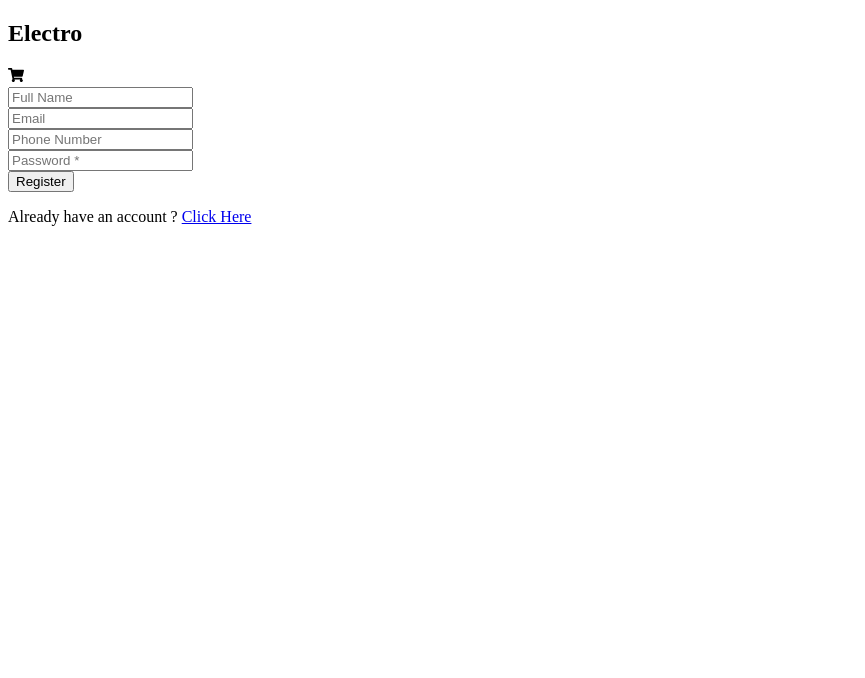
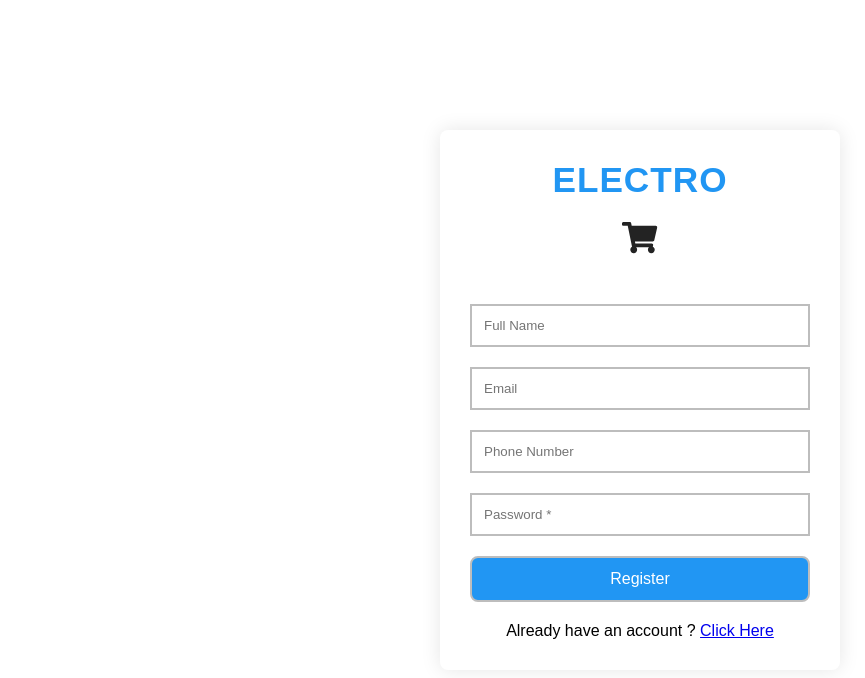
Before and after one commit to yacineaaddi/React-Ecommerce-Website, a React (Create React App) app: page / in a window 1280 px wide. Shown: the top 678 px of the page, without its empty margins (0-865 px from the left). Built offline with nearby package versions, Linux system fonts and the light colour scheme.

Commit message:
Styling the registration sign-up form

```diff
--- a/public/index.html
+++ b/public/index.html
@@ -1,14 +1,12 @@
 <!DOCTYPE html>
 <html lang="en">
+
 <head>
   <meta charset="utf-8" />
-    <link rel="icon" href="%PUBLIC_URL%/favicon.ico" />
+  <link rel="icon" href="%PUBLIC_URL%/Shopping-cart.ico" />
   <meta name="viewport" content="width=device-width, initial-scale=1" />
   <meta name="theme-color" content="#000000" />
-    <meta
-      name="description"
-      content="Web site created using create-react-app"
-    />
+  <meta name="description" content="Web site created using create-react-app" />
   <link rel="apple-touch-icon" href="%PUBLIC_URL%/logo192.png" />
   <!--
       manifest.json provides metadata used when your web app is installed on a
@@ -24,8 +22,9 @@
       work correctly both with client-side routing and a non-root public URL.
       Learn how to configure a non-root public URL by running `npm run build`.
     -->
-    <title>React App</title>
+  <title>Electro</title>
 </head>
+
 <body>
   <noscript>You need to enable JavaScript to run this app.</noscript>
   <div id="root"></div>
@@ -40,4 +39,5 @@
       To create a production bundle, use `npm run build` or `yarn build`.
     -->
 </body>
+
 </html>
--- /dev/null
+++ b/src/auth.css
@@ -0,0 +1,77 @@
+* {
+  padding: 0;
+  margin: 0;
+  font-family: Arial, sans-serif;
+  box-sizing: border-box;
+}
+/*Styling The Registration Form*/
+.auth {
+  justify-content: center;
+  align-items: center;
+  display: flex;
+  min-height: 100vh;
+}
+
+.auth .container {
+  background: #fff;
+  border-radius: 8px;
+  box-shadow: 0 0 20px rgba(0, 0, 0, 0.1);
+  padding: 30px;
+  width: 400px;
+  text-align: center;
+}
+
+.auth .container h2 {
+  text-align: center;
+  font-size: 2.2rem;
+  font-weight: 800;
+  text-transform: uppercase;
+  color: #2196f3;
+  letter-spacing: 1px;
+}
+
+.auth .container .icon {
+  font-size: 2.2rem;
+  margin-top: 20px;
+  color: #232323;
+}
+
+.auth .container .form {
+  margin-top: 20px;
+  display: flex;
+  flex-direction: column;
+}
+
+.auth .container .form .box {
+  margin-top: 20px;
+}
+
+.auth .container .form .box input {
+  width: 100%;
+  padding: 12px;
+  border: 2px solid #bdbdbd;
+  outline: none;
+}
+
+.auth .container .form button {
+  width: 100%;
+  padding: 12px;
+  background: #2196f3;
+  margin-top: 20px;
+  border: 2px solid #bdbdbd;
+  outline: none;
+  cursor: pointer;
+  border-radius: 8px;
+  color: #fff;
+  transition: 0.5s;
+  font-size: 1rem;
+}
+.auth .container .form button:hover {
+  color: #2196f3;
+  background: none;
+}
+
+.auth .container .form p {
+  margin-top: 20px;
+  font-size: 1rem;
+}
--- a/src/register.js
+++ b/src/register.js
@@ -1,6 +1,7 @@
 import React from "react";
 import { Link } from "react-router-dom";
 import { FaShoppingCart } from "react-icons/fa";
+import "./auth.css";
 
 const Register = () => {
   return (
```
Also changed, not shown: 1 other file (tests, documents, lock files or other folders). Lines whose indentation alone changed are shown as unchanged.
